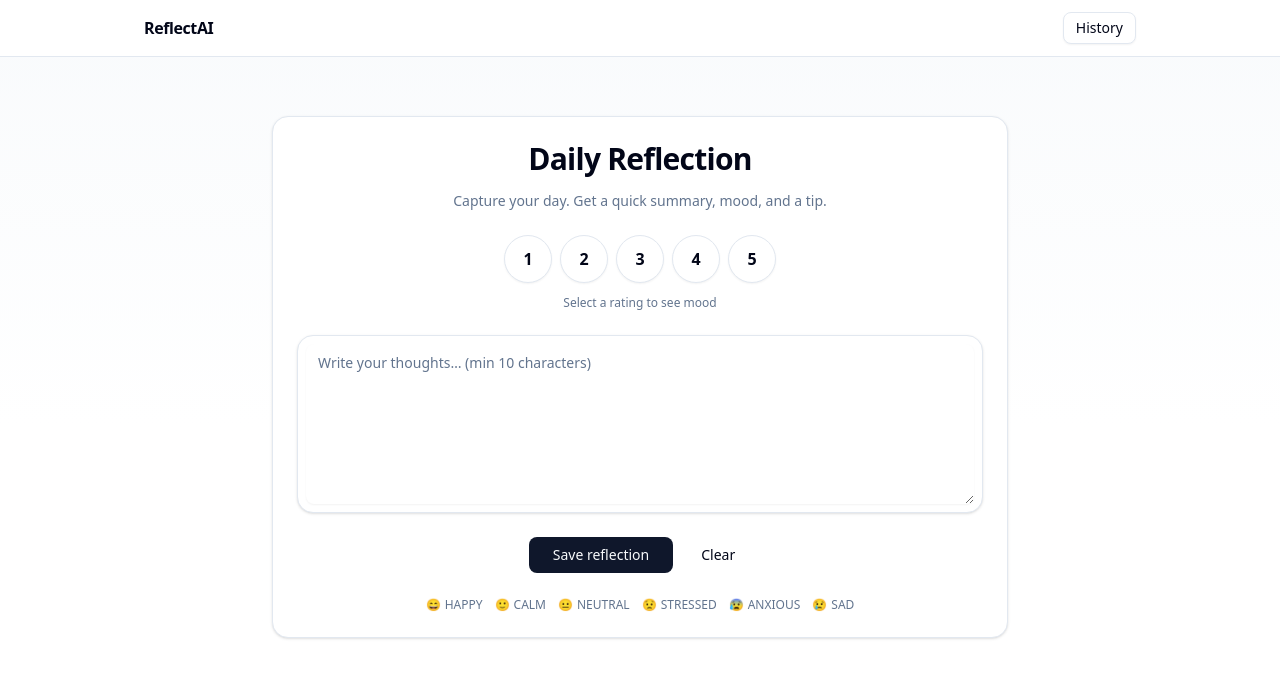
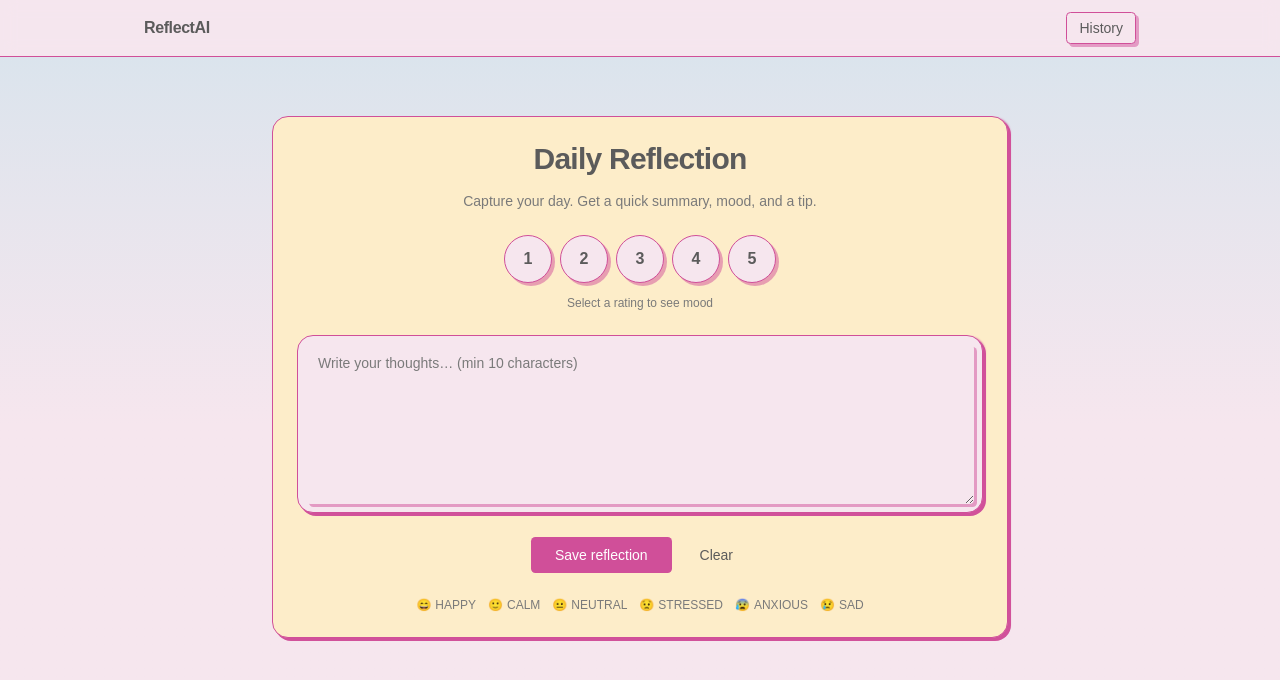
Before and after one commit to Omar-Alme/cypress-fullstack, a Next.js app: page / in a window 1280 px wide. Shown: the top 680 px of the page. Built offline with nearby package versions, Linux system fonts and the light colour scheme.

Commit message:
tweakcn theme

```diff
--- a/app/globals.css
+++ b/app/globals.css
@@ -3,113 +3,153 @@
 
 @custom-variant dark (&:is(.dark *));
 
+:root {
+  --background: oklch(0.9399 0.0203 345.6985);
+  --foreground: oklch(0.4712 0 0);
+  --card: oklch(0.9498 0.0500 86.8891);
+  --card-foreground: oklch(0.4712 0 0);
+  --popover: oklch(1.0000 0 0);
+  --popover-foreground: oklch(0.4712 0 0);
+  --primary: oklch(0.6209 0.1801 348.1385);
+  --primary-foreground: oklch(1.0000 0 0);
+  --secondary: oklch(0.8095 0.0694 198.1863);
+  --secondary-foreground: oklch(0.3211 0 0);
+  --muted: oklch(0.8800 0.0504 212.0952);
+  --muted-foreground: oklch(0.5795 0 0);
+  --accent: oklch(0.9195 0.0801 87.6670);
+  --accent-foreground: oklch(0.3211 0 0);
+  --destructive: oklch(0.7091 0.1697 21.9551);
+  --destructive-foreground: oklch(1.0000 0 0);
+  --border: oklch(0.6209 0.1801 348.1385);
+  --input: oklch(0.9189 0 0);
+  --ring: oklch(0.7002 0.1597 350.7532);
+  --chart-1: oklch(0.7002 0.1597 350.7532);
+  --chart-2: oklch(0.8189 0.0799 212.0892);
+  --chart-3: oklch(0.9195 0.0801 87.6670);
+  --chart-4: oklch(0.7998 0.1110 348.1791);
+  --chart-5: oklch(0.6197 0.1899 353.9091);
+  --sidebar: oklch(0.9140 0.0424 343.0913);
+  --sidebar-foreground: oklch(0.3211 0 0);
+  --sidebar-primary: oklch(0.6559 0.2118 354.3084);
+  --sidebar-primary-foreground: oklch(1.0000 0 0);
+  --sidebar-accent: oklch(0.8228 0.1095 346.0184);
+  --sidebar-accent-foreground: oklch(0.3211 0 0);
+  --sidebar-border: oklch(0.9464 0.0327 307.1745);
+  --sidebar-ring: oklch(0.6559 0.2118 354.3084);
+  --font-sans: Poppins, sans-serif;
+  --font-serif: Lora, serif;
+  --font-mono: Fira Code, monospace;
+  --radius: 0.4rem;
+  --shadow-2xs: 3px 3px 0px 0px hsl(325.7800 58.1800% 56.8600% / 0.50);
+  --shadow-xs: 3px 3px 0px 0px hsl(325.7800 58.1800% 56.8600% / 0.50);
+  --shadow-sm: 3px 3px 0px 0px hsl(325.7800 58.1800% 56.8600% / 1.00), 3px 1px 2px -1px hsl(325.7800 58.1800% 56.8600% / 1.00);
+  --shadow: 3px 3px 0px 0px hsl(325.7800 58.1800% 56.8600% / 1.00), 3px 1px 2px -1px hsl(325.7800 58.1800% 56.8600% / 1.00);
+  --shadow-md: 3px 3px 0px 0px hsl(325.7800 58.1800% 56.8600% / 1.00), 3px 2px 4px -1px hsl(325.7800 58.1800% 56.8600% / 1.00);
+  --shadow-lg: 3px 3px 0px 0px hsl(325.7800 58.1800% 56.8600% / 1.00), 3px 4px 6px -1px hsl(325.7800 58.1800% 56.8600% / 1.00);
+  --shadow-xl: 3px 3px 0px 0px hsl(325.7800 58.1800% 56.8600% / 1.00), 3px 8px 10px -1px hsl(325.7800 58.1800% 56.8600% / 1.00);
+  --shadow-2xl: 3px 3px 0px 0px hsl(325.7800 58.1800% 56.8600% / 2.50);
+  --tracking-normal: 0em;
+  --spacing: 0.25rem;
+}
+
+.dark {
+  --background: oklch(0.2497 0.0305 234.1628);
+  --foreground: oklch(0.9306 0.0197 349.0785);
+  --card: oklch(0.2902 0.0299 233.5352);
+  --card-foreground: oklch(0.9306 0.0197 349.0785);
+  --popover: oklch(0.2902 0.0299 233.5352);
+  --popover-foreground: oklch(0.9306 0.0197 349.0785);
+  --primary: oklch(0.9195 0.0801 87.6670);
+  --primary-foreground: oklch(0.2497 0.0305 234.1628);
+  --secondary: oklch(0.7794 0.0803 4.1330);
+  --secondary-foreground: oklch(0.2497 0.0305 234.1628);
+  --muted: oklch(0.2713 0.0086 255.5780);
+  --muted-foreground: oklch(0.7794 0.0803 4.1330);
+  --accent: oklch(0.6699 0.0988 356.9762);
+  --accent-foreground: oklch(0.9306 0.0197 349.0785);
+  --destructive: oklch(0.6702 0.1806 350.3599);
+  --destructive-foreground: oklch(0.2497 0.0305 234.1628);
+  --border: oklch(0.3907 0.0399 242.2181);
+  --input: oklch(0.3093 0.0305 232.0027);
+  --ring: oklch(0.6998 0.0896 201.8672);
+  --chart-1: oklch(0.6998 0.0896 201.8672);
+  --chart-2: oklch(0.7794 0.0803 4.1330);
+  --chart-3: oklch(0.6699 0.0988 356.9762);
+  --chart-4: oklch(0.4408 0.0702 217.0848);
+  --chart-5: oklch(0.2713 0.0086 255.5780);
+  --sidebar: oklch(0.2303 0.0270 235.9743);
+  --sidebar-foreground: oklch(0.9670 0.0029 264.5419);
+  --sidebar-primary: oklch(0.6559 0.2118 354.3084);
+  --sidebar-primary-foreground: oklch(1.0000 0 0);
+  --sidebar-accent: oklch(0.8228 0.1095 346.0184);
+  --sidebar-accent-foreground: oklch(0.2781 0.0296 256.8480);
+  --sidebar-border: oklch(0.3729 0.0306 259.7328);
+  --sidebar-ring: oklch(0.6559 0.2118 354.3084);
+  --font-sans: Poppins, sans-serif;
+  --font-serif: Lora, serif;
+  --font-mono: Fira Code, monospace;
+  --radius: 0.4rem;
+  --shadow-2xs: 3px 3px 0px 0px hsl(206.1538 28.0576% 27.2549% / 0.50);
+  --shadow-xs: 3px 3px 0px 0px hsl(206.1538 28.0576% 27.2549% / 0.50);
+  --shadow-sm: 3px 3px 0px 0px hsl(206.1538 28.0576% 27.2549% / 1.00), 3px 1px 2px -1px hsl(206.1538 28.0576% 27.2549% / 1.00);
+  --shadow: 3px 3px 0px 0px hsl(206.1538 28.0576% 27.2549% / 1.00), 3px 1px 2px -1px hsl(206.1538 28.0576% 27.2549% / 1.00);
+  --shadow-md: 3px 3px 0px 0px hsl(206.1538 28.0576% 27.2549% / 1.00), 3px 2px 4px -1px hsl(206.1538 28.0576% 27.2549% / 1.00);
+  --shadow-lg: 3px 3px 0px 0px hsl(206.1538 28.0576% 27.2549% / 1.00), 3px 4px 6px -1px hsl(206.1538 28.0576% 27.2549% / 1.00);
+  --shadow-xl: 3px 3px 0px 0px hsl(206.1538 28.0576% 27.2549% / 1.00), 3px 8px 10px -1px hsl(206.1538 28.0576% 27.2549% / 1.00);
+  --shadow-2xl: 3px 3px 0px 0px hsl(206.1538 28.0576% 27.2549% / 2.50);
+}
+
 @theme inline {
   --color-background: var(--background);
   --color-foreground: var(--foreground);
-  --font-sans: var(--font-geist-sans);
-  --font-mono: var(--font-geist-mono);
+  --color-card: var(--card);
+  --color-card-foreground: var(--card-foreground);
+  --color-popover: var(--popover);
+  --color-popover-foreground: var(--popover-foreground);
+  --color-primary: var(--primary);
+  --color-primary-foreground: var(--primary-foreground);
+  --color-secondary: var(--secondary);
+  --color-secondary-foreground: var(--secondary-foreground);
+  --color-muted: var(--muted);
+  --color-muted-foreground: var(--muted-foreground);
+  --color-accent: var(--accent);
+  --color-accent-foreground: var(--accent-foreground);
+  --color-destructive: var(--destructive);
+  --color-destructive-foreground: var(--destructive-foreground);
+  --color-border: var(--border);
+  --color-input: var(--input);
+  --color-ring: var(--ring);
+  --color-chart-1: var(--chart-1);
+  --color-chart-2: var(--chart-2);
+  --color-chart-3: var(--chart-3);
+  --color-chart-4: var(--chart-4);
+  --color-chart-5: var(--chart-5);
+  --color-sidebar: var(--sidebar);
+  --color-sidebar-foreground: var(--sidebar-foreground);
+  --color-sidebar-primary: var(--sidebar-primary);
+  --color-sidebar-primary-foreground: var(--sidebar-primary-foreground);
+  --color-sidebar-accent: var(--sidebar-accent);
+  --color-sidebar-accent-foreground: var(--sidebar-accent-foreground);
+  --color-sidebar-border: var(--sidebar-border);
   --color-sidebar-ring: var(--sidebar-ring);
-  --color-sidebar-border: var(--sidebar-border);
-  --color-sidebar-accent-foreground: var(--sidebar-accent-foreground);
-  --color-sidebar-accent: var(--sidebar-accent);
-  --color-sidebar-primary-foreground: var(--sidebar-primary-foreground);
-  --color-sidebar-primary: var(--sidebar-primary);
-  --color-sidebar-foreground: var(--sidebar-foreground);
-  --color-sidebar: var(--sidebar);
-  --color-chart-5: var(--chart-5);
-  --color-chart-4: var(--chart-4);
-  --color-chart-3: var(--chart-3);
-  --color-chart-2: var(--chart-2);
-  --color-chart-1: var(--chart-1);
-  --color-ring: var(--ring);
-  --color-input: var(--input);
-  --color-border: var(--border);
-  --color-destructive: var(--destructive);
-  --color-accent-foreground: var(--accent-foreground);
-  --color-accent: var(--accent);
-  --color-muted-foreground: var(--muted-foreground);
-  --color-muted: var(--muted);
-  --color-secondary-foreground: var(--secondary-foreground);
-  --color-secondary: var(--secondary);
-  --color-primary-foreground: var(--primary-foreground);
-  --color-primary: var(--primary);
-  --color-popover-foreground: var(--popover-foreground);
-  --color-popover: var(--popover);
-  --color-card-foreground: var(--card-foreground);
-  --color-card: var(--card);
+
+  --font-sans: var(--font-sans);
+  --font-mono: var(--font-mono);
+  --font-serif: var(--font-serif);
+
   --radius-sm: calc(var(--radius) - 4px);
   --radius-md: calc(var(--radius) - 2px);
   --radius-lg: var(--radius);
   --radius-xl: calc(var(--radius) + 4px);
-}
 
-:root {
-  --radius: 0.625rem;
-  --background: oklch(1 0 0);
-  --foreground: oklch(0.129 0.042 264.695);
-  --card: oklch(1 0 0);
-  --card-foreground: oklch(0.129 0.042 264.695);
-  --popover: oklch(1 0 0);
-  --popover-foreground: oklch(0.129 0.042 264.695);
-  --primary: oklch(0.208 0.042 265.755);
-  --primary-foreground: oklch(0.984 0.003 247.858);
-  --secondary: oklch(0.968 0.007 247.896);
-  --secondary-foreground: oklch(0.208 0.042 265.755);
-  --muted: oklch(0.968 0.007 247.896);
-  --muted-foreground: oklch(0.554 0.046 257.417);
-  --accent: oklch(0.968 0.007 247.896);
-  --accent-foreground: oklch(0.208 0.042 265.755);
-  --destructive: oklch(0.577 0.245 27.325);
-  --border: oklch(0.929 0.013 255.508);
-  --input: oklch(0.929 0.013 255.508);
-  --ring: oklch(0.704 0.04 256.788);
-  --chart-1: oklch(0.646 0.222 41.116);
-  --chart-2: oklch(0.6 0.118 184.704);
-  --chart-3: oklch(0.398 0.07 227.392);
-  --chart-4: oklch(0.828 0.189 84.429);
-  --chart-5: oklch(0.769 0.188 70.08);
-  --sidebar: oklch(0.984 0.003 247.858);
-  --sidebar-foreground: oklch(0.129 0.042 264.695);
-  --sidebar-primary: oklch(0.208 0.042 265.755);
-  --sidebar-primary-foreground: oklch(0.984 0.003 247.858);
-  --sidebar-accent: oklch(0.968 0.007 247.896);
-  --sidebar-accent-foreground: oklch(0.208 0.042 265.755);
-  --sidebar-border: oklch(0.929 0.013 255.508);
-  --sidebar-ring: oklch(0.704 0.04 256.788);
-}
-
-.dark {
-  --background: oklch(0.129 0.042 264.695);
-  --foreground: oklch(0.984 0.003 247.858);
-  --card: oklch(0.208 0.042 265.755);
-  --card-foreground: oklch(0.984 0.003 247.858);
-  --popover: oklch(0.208 0.042 265.755);
-  --popover-foreground: oklch(0.984 0.003 247.858);
-  --primary: oklch(0.929 0.013 255.508);
-  --primary-foreground: oklch(0.208 0.042 265.755);
-  --secondary: oklch(0.279 0.041 260.031);
-  --secondary-foreground: oklch(0.984 0.003 247.858);
-  --muted: oklch(0.279 0.041 260.031);
-  --muted-foreground: oklch(0.704 0.04 256.788);
-  --accent: oklch(0.279 0.041 260.031);
-  --accent-foreground: oklch(0.984 0.003 247.858);
-  --destructive: oklch(0.704 0.191 22.216);
-  --border: oklch(1 0 0 / 10%);
-  --input: oklch(1 0 0 / 15%);
-  --ring: oklch(0.551 0.027 264.364);
-  --chart-1: oklch(0.488 0.243 264.376);
-  --chart-2: oklch(0.696 0.17 162.48);
-  --chart-3: oklch(0.769 0.188 70.08);
-  --chart-4: oklch(0.627 0.265 303.9);
-  --chart-5: oklch(0.645 0.246 16.439);
-  --sidebar: oklch(0.208 0.042 265.755);
-  --sidebar-foreground: oklch(0.984 0.003 247.858);
-  --sidebar-primary: oklch(0.488 0.243 264.376);
-  --sidebar-primary-foreground: oklch(0.984 0.003 247.858);
-  --sidebar-accent: oklch(0.279 0.041 260.031);
-  --sidebar-accent-foreground: oklch(0.984 0.003 247.858);
-  --sidebar-border: oklch(1 0 0 / 10%);
-  --sidebar-ring: oklch(0.551 0.027 264.364);
+  --shadow-2xs: var(--shadow-2xs);
+  --shadow-xs: var(--shadow-xs);
+  --shadow-sm: var(--shadow-sm);
+  --shadow: var(--shadow);
+  --shadow-md: var(--shadow-md);
+  --shadow-lg: var(--shadow-lg);
+  --shadow-xl: var(--shadow-xl);
+  --shadow-2xl: var(--shadow-2xl);
 }
 
 @layer base {
```
